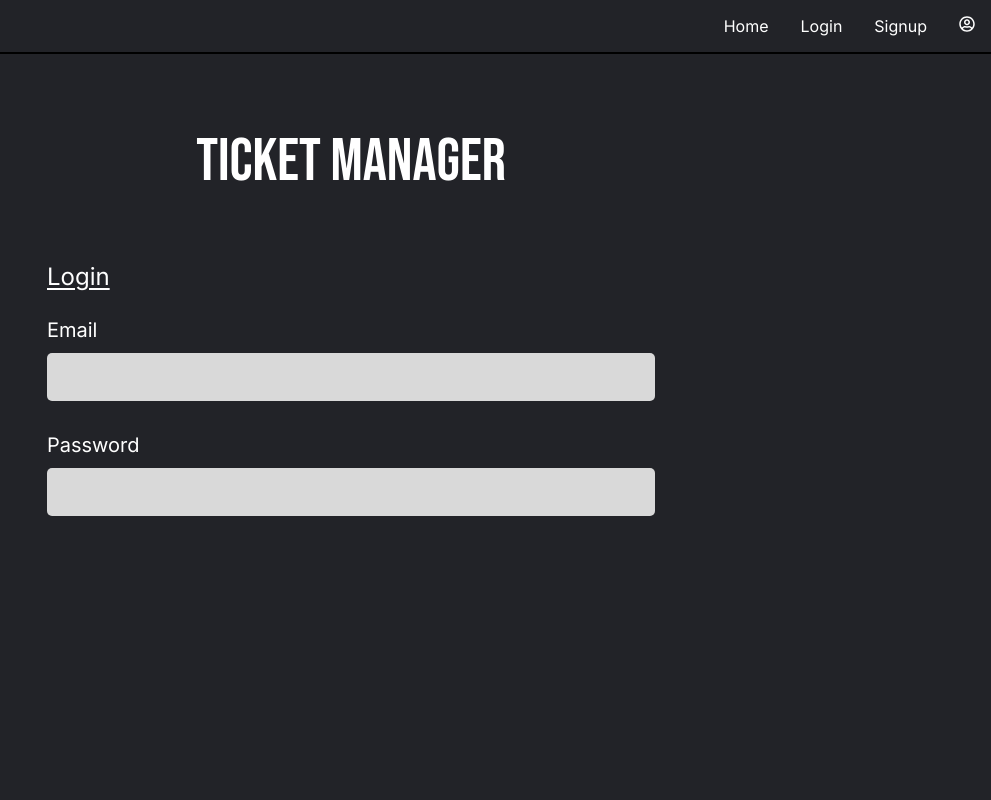
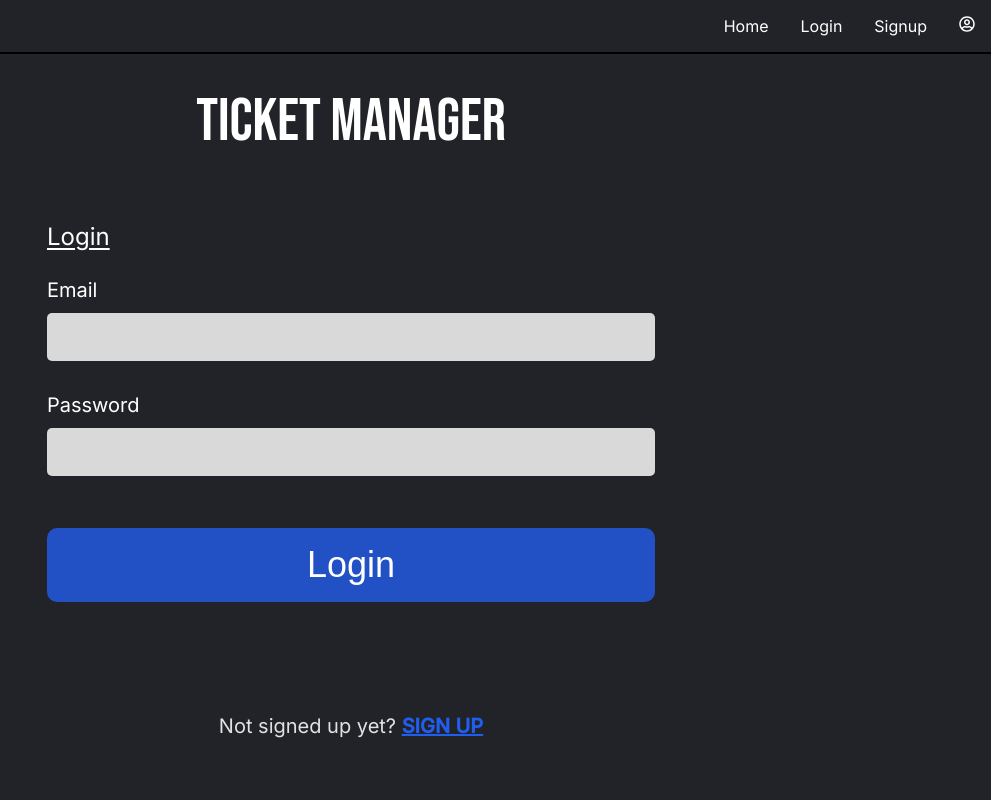
Before and after one commit to efmorales/ticketmanager-frontend, a React app: page /login in a window 1280 px wide. Shown: the top 800 px of the page, without its empty margins (289-1280 px from the left). Built offline with nearby package versions, Linux system fonts and the light colour scheme; no server answers.

Commit message:
leaned up styling.

```diff
--- a/src/components/UserSignupAndLogin.css
+++ b/src/components/UserSignupAndLogin.css
@@ -1,27 +1,25 @@
 .sign-up-card {
-    font-family: 'Inter', sans-serif;
-    width: 100vw;
-    height: 100vh;
-    color: #FFFFFF;
+    width: 100%;
+    height: 100%;
+    color: #FFF;
 }
 
 .title {
     font-family: 'Bebas Neue', cursive;
     font-size: 3.75rem;
-    margin: 1.5rem auto 4rem;
+    margin: 0 auto 4rem;
     width: 100%;
 }
 
 .sign-up-form {
     display: flex;
-    padding: 1rem 3rem 3rem;
+    padding: 0 3rem;
     flex-direction: column;
     align-items: flex-start;
     font-size: 1.25rem;
     background-color: #222328;
     height: 100%;
     max-width: 44rem;
-    min-height: 1111px;
     max-height: 1300px;
     margin: auto;
 }
@@ -69,8 +67,9 @@ label span {
     margin: auto 0 7rem 0;
     width: 100%;
     font-size: 2.25rem;
-    color: #ffffff;
+    color: #fff;
     background-color: #2151C5;
+    margin-top: 2rem;
 }
 
 .submit-button:focus {
@@ -81,7 +80,7 @@ label span {
 .login-signup-link {
     width: 100%;
     color: #e2e2e2;
-    margin: 0 0 6rem 0;
+    margin: 0 0 3rem 0;
 }
 
 .login-signup-link > a,
@@ -89,7 +88,6 @@ a:hover,
 a:visited {
     color: #205eef;
     font-weight: 700;
-
 }
 
 .error-message {
```
